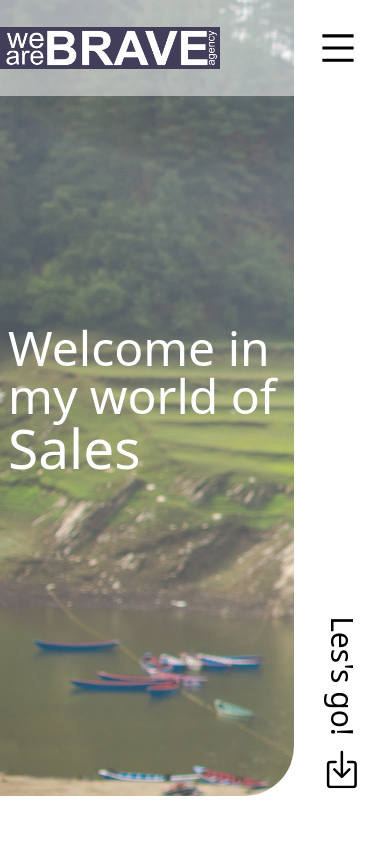
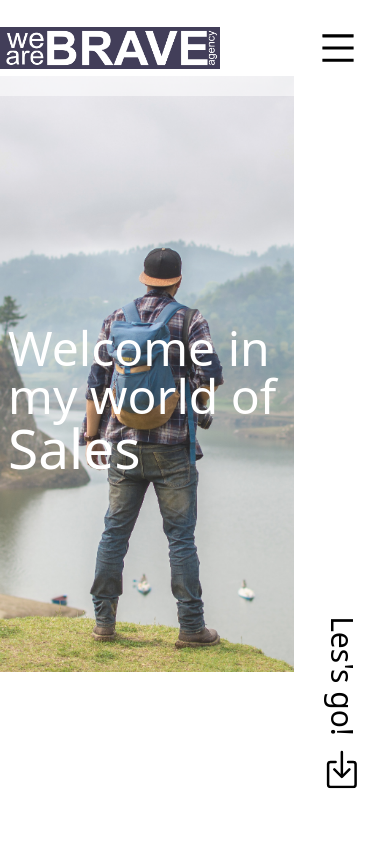
Before and after one commit to Marlonbrando3/braveagency, a Next.js app: page / in a window 390 px wide. Shown: the top 844 px of the page. Built offline with nearby package versions, Linux system fonts and the light colour scheme.

Commit message:
first commit

```diff
--- a/components/mainview.tsx
+++ b/components/mainview.tsx
@@ -97,7 +97,7 @@ export default function Mainview() {
   },[])
 
   return (
-    <div className="bg-[url('/bg-home-2.jpeg')] bg-[length:1900px] bg-no-repeat bg-left h-screen flex justify-center items-center mr-24 -mt-12 rounded-r-[50px]">
+    <div className="bg-[url('/bg-home-2.jpeg')] md:bg-[length:1900px] bg-[length:900px] bg-center bg-no-repeat md:bg-left h-screen flex justify-center items-center mr-24 -mt-12 rounded-r-[50px]">
       <div className="absolute right-0 w-24 h-full flex items-end duration-300 justify-center pb-20 cursor-pointer hover:pb-10">
         <div className='flex justify-center items-center text-3xl whitespace-nowrap rotate-90'>
           <Link href="/#aboutus"><p className='px-3 scroll-smooth'>Les&apos;s go!</p></Link>
```
